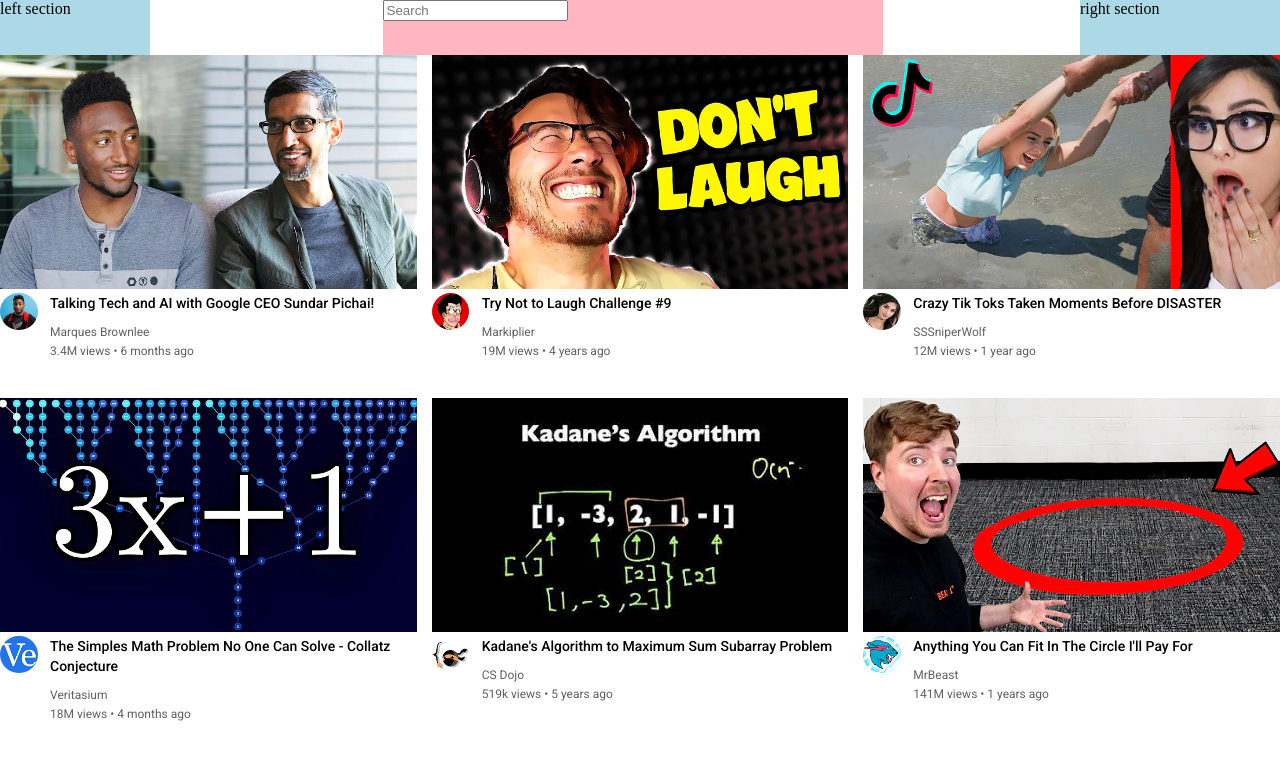
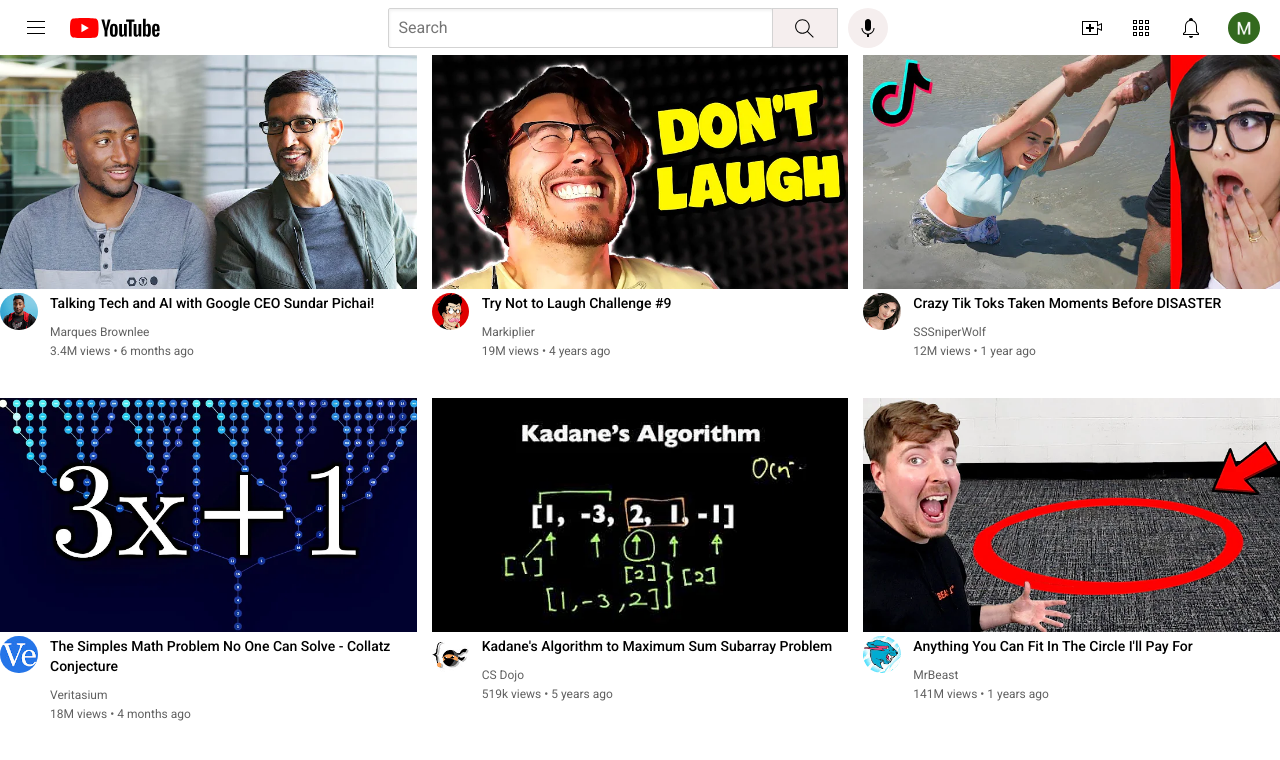
Before and after one commit to michaelennis89/Courses, a plain HTML site: page SuperSimpleDev-HTML-CSS/Youtube-Clone/index.html in a window 1280 px wide. Drawn offline with Linux system fonts and the light colour scheme.

Commit message:
Nested Flexbox- Header
Added rest of header buttons to nested flex-boxes.

```diff
--- a/SuperSimpleDev-HTML-CSS/Youtube-Clone/css/header.css
+++ b/SuperSimpleDev-HTML-CSS/Youtube-Clone/css/header.css
@@ -7,19 +7,101 @@
 }
 
 .section-left{
-    background-color: lightblue;
-    width: 150px;
+    display: flex;
+    align-items: center;
+    flex-direction: row;
+    justify-content: space-between;
+}
+
+.hamburger-menu{
+    height: 24px;
+    margin-left: 24px;
+    margin-right: 22px;
+}
+
+.youtube-logo{
+    height: 20px;
 }
 
 .section-middle{
-    background-color: lightpink;
     flex: 1;
     margin-left: 70px;
     margin-right: 35px;
     max-width: 500px;
+    display: flex;
+    flex-direction: row;
+    align-items: center;
+}
+
+.search-bar{
+    flex: 1;
+    height: 36px;
+    padding-left: 10px;
+    font-size: 16px;
+    border-width: 1px;
+    border-radius: 2px;
+    border-style: solid;
+    border-color:lightgrey;
+    box-shadow: inset 1px 2px 3px rgba(0, 0, 0, 0.05);
+    width: 0;
+}
+
+.search-bar::placeholder{
+    font-family: Roboto, Arial;
+    font-size: 16px;
+}
+
+.search-button{
+    height: 40px;
+    width: 66px;
+    background-color: rgb(245, 238, 238);
+    border-color: lightgrey;
+    border-style: solid;
+    border-width: 1px;
+    margin-left: -1px;
+    margin-right: 10px;
+}
+
+.search-icon{
+    height: 25px;
+    margin-top: 4px;
+}
+
+.search-button-voice{
+    height: 40px;
+    width: 40px;
+    border-radius: 20px;
+    border: 0px;
+    background-color: rgb(245, 238, 238);
+}
+
+.search-button-icon{
+    height: 24px;
+    margin-top: 4px;
 }
 
 .section-right{
-    background-color: lightblue;
-    width: 200px;
+    width: 180px;
+    margin-right: 20px;
+    display: flex;
+    align-items: center;
+    justify-content: space-between;
+    flex-shrink: 0;
 }
+
+.upload-icon{
+    height: 24px;
+}
+
+.youtube-apps-icon{
+    height: 24px;
+}
+
+.notification-icon{
+    height: 24px;
+}
+
+.current-user-icon{
+    height: 32px;
+    border-radius: 16px;
+}
--- a/SuperSimpleDev-HTML-CSS/Youtube-Clone/index.html
+++ b/SuperSimpleDev-HTML-CSS/Youtube-Clone/index.html
@@ -12,13 +12,23 @@
     <body>
         <div class="header">
             <div class="section-left">
-                left section
+                <img class="hamburger-menu" src="svg/hamburger-menu.svg">
+                <img class="youtube-logo" src="svg/youtube-logo.svg">
             </div>
             <div class="section-middle">
-                <input type="text" placeholder="Search">
+                <input class="search-bar" type="text" placeholder="Search">
+                <button class="search-button">
+                    <img class="search-icon" src="svg/search.svg">
+                </button>
+                <button class="search-button-voice">
+                    <img class="search-button-icon" src="svg/voice-search-icon.svg">
+                </button>
             </div>
             <div class="section-right">
-                right section
+                <img class="upload-icon" src="svg/upload.svg">
+                <img class="youtube-apps-icon" src="svg/youtube-apps.svg">
+                <img class="notification-icon" src="svg/notifications.svg">
+                <img class="current-user-icon" src="img/channel-my.jpg">
             </div>
         </div>
         <div class="video-grid">
```
Also changed, not shown: SuperSimpleDev-HTML-CSS/Youtube-Clone/img/channel-my.jpg (added), SuperSimpleDev-HTML-CSS/Youtube-Clone/svg/hamburger-menu.svg (added), SuperSimpleDev-HTML-CSS/Youtube-Clone/svg/notifications.svg (added), SuperSimpleDev-HTML-CSS/Youtube-Clone/svg/search.svg (added), SuperSimpleDev-HTML-CSS/Youtube-Clone/svg/upload.svg (added), SuperSimpleDev-HTML-CSS/Youtube-Clone/svg/voice-search-icon.svg (added), SuperSimpleDev-HTML-CSS/Youtube-Clone/svg/youtube-apps.svg (added), SuperSimpleDev-HTML-CSS/Youtube-Clone/svg/youtube-logo.svg (added).
